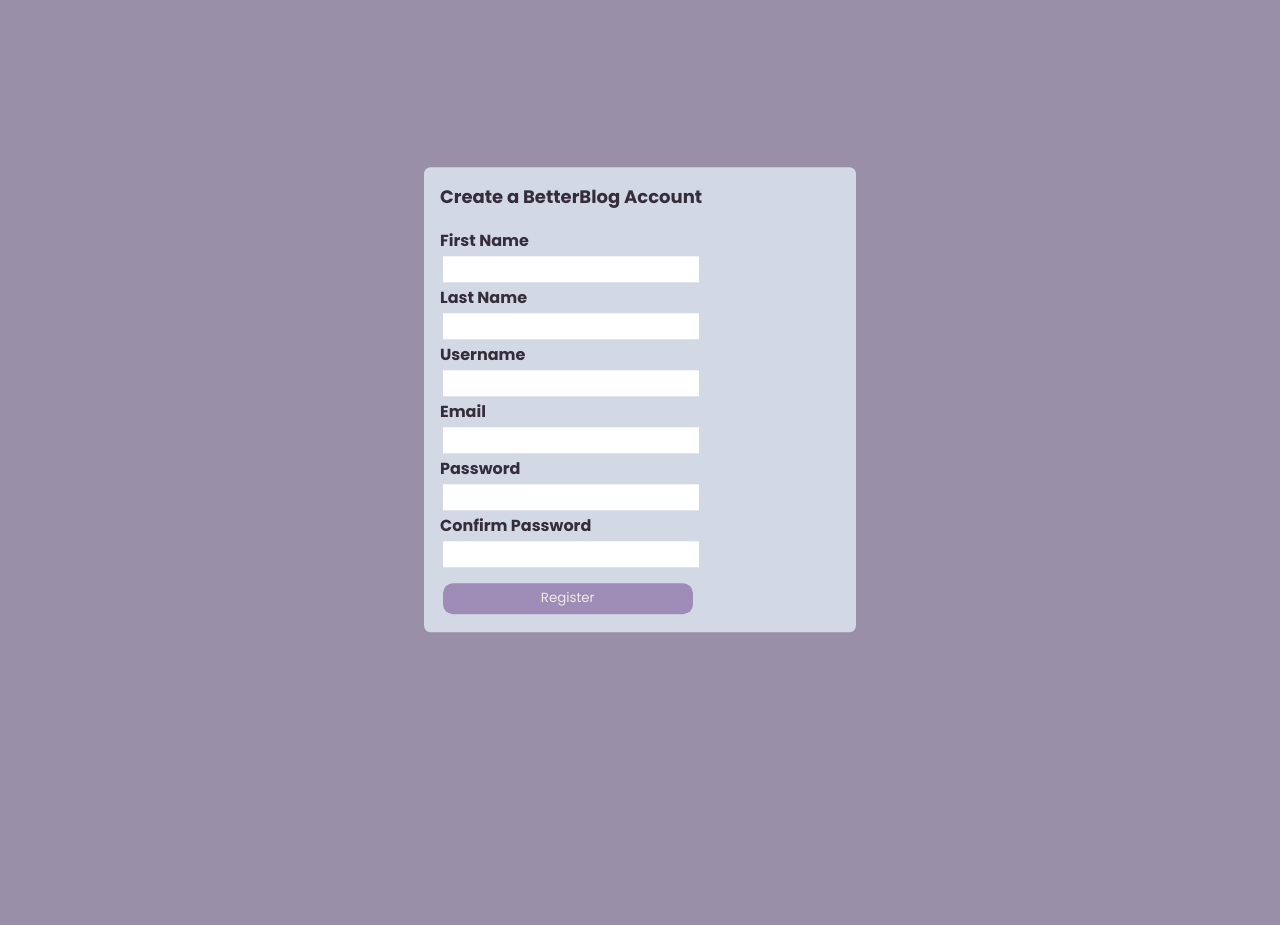
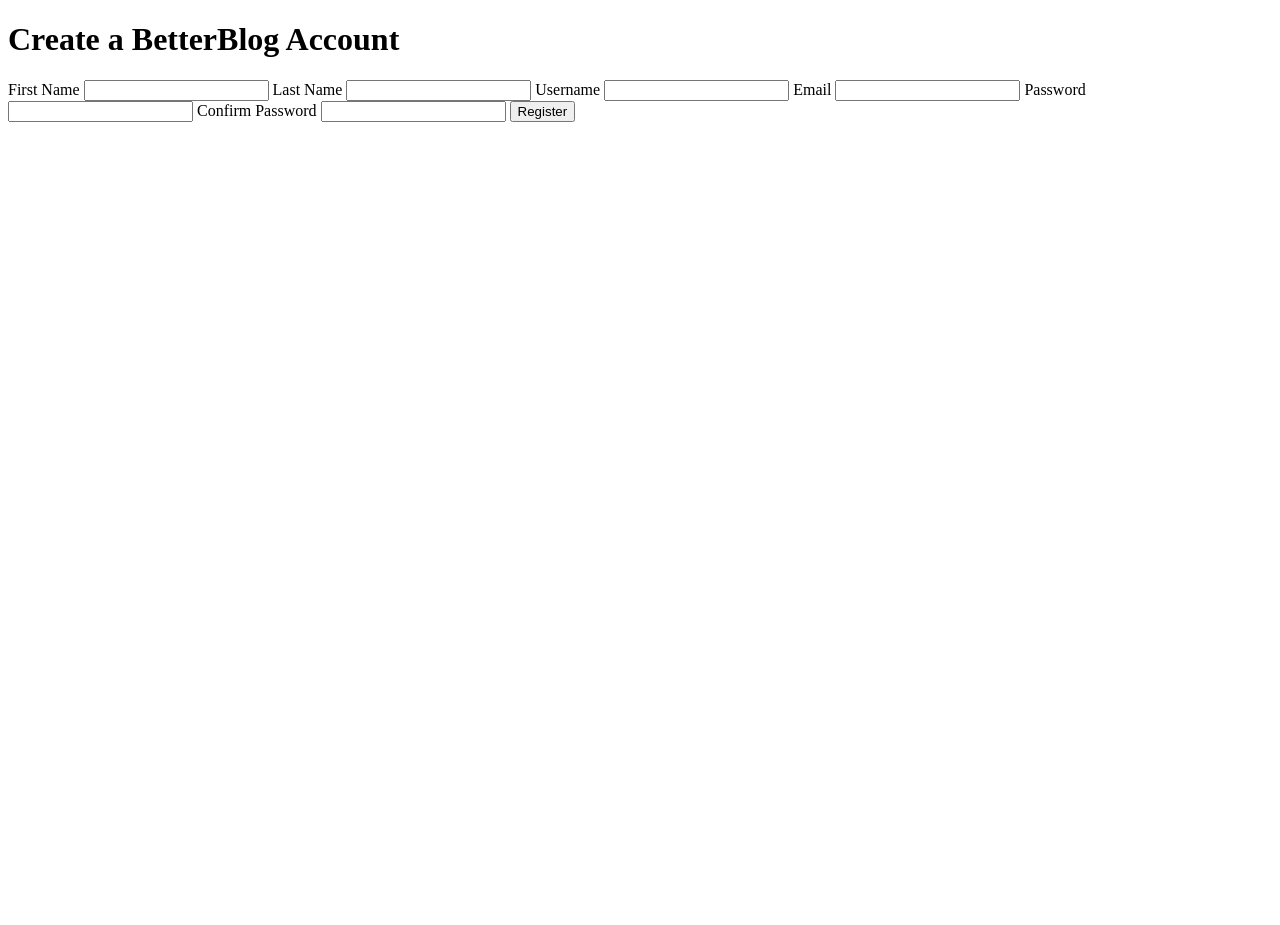
Before and after one commit to mercuryretro/simple_blog, a Django app: page /registration_form/ in a window 1280 px wide. After the commit the page ends 122 px from the top, so only its background shows below. Run offline with Django 3.2, Linux system fonts and the light colour scheme.

Commit message:
Removed all previously styled CSS and began reworking HTML to create more semantic scripting.

```diff
--- a/blog_app/static/css/registration_style.css
+++ /dev/null
@@ -1,57 +0,0 @@
-/* palette: #f3f6f8 (almost white),
-#352D39 (black coffee)
-#A1AEBB (cadet blue)
-#F4ECE2 (linen)
-#9A8FA9 (glossy grape)
-#C2781E (ochre) */
-
-* {
-	vertical-align: baseline;
-	font-family: 'Poppins', sans-serif;
-	border: 0 none;
-	outline: 0;
-	padding: 0;
-	margin: 0;
-}
-
-body {
-    background-color: #9A8FA9;
-    height: 925px;
-}
-.registration-title {
-	font-size: large;
-	margin-bottom: 1em;
-}
-.registration-form {
-	background-color: rgba(226,235,244,0.80);
-	width: 400px;
-	border-radius: 1.5%;
-	padding: 1em;
-	color: #352d39;
-	position: absolute;
-	left: 50%;
-	top: 50%;
-	transform: translate(-50%, -50%);
-	display:flex;
-	flex-direction: column;
-	justify-content: center;
-	font-weight: bold;
-}
-.btn-standard{
-    text-decoration: none;
-    color: #f0ebe5;
-    background-color: #9e8cb6;
-    padding: .4em;
-    border-radius: 10px;
-    margin-top: 1em;
-	display: block;
-}
-label {
-	display: block;
-	left: 50%;
-}
-input {
-	padding: .25em;
-	width: 250px;
-	margin: .2em;
-}
--- a/blog_app/templates/registration_form.html
+++ b/blog_app/templates/registration_form.html
@@ -6,8 +6,6 @@
     <meta http-equiv="X-UA-Compatible" content="IE=edge">
     <meta name="viewport" content="width=device-width, initial-scale=1.0">
     <title>Register for Better Blog</title>
-    {% load static %}
-    <link rel='stylesheet' href="{% static 'css/registration_style.css' %}">
     <link rel="preconnect" href="https://fonts.googleapis.com">
     <link rel="preconnect" href="https://fonts.gstatic.com" crossorigin>
     <link href="https://fonts.googleapis.com/css2?family=Poppins:ital,wght@0,100;0,400;0,700;1,400&display=swap"
```
Also changed, not shown: blog_app/static/css/style.css (+0 -108 lines), blog_app/templates/landing.html (+25 -20 lines).
